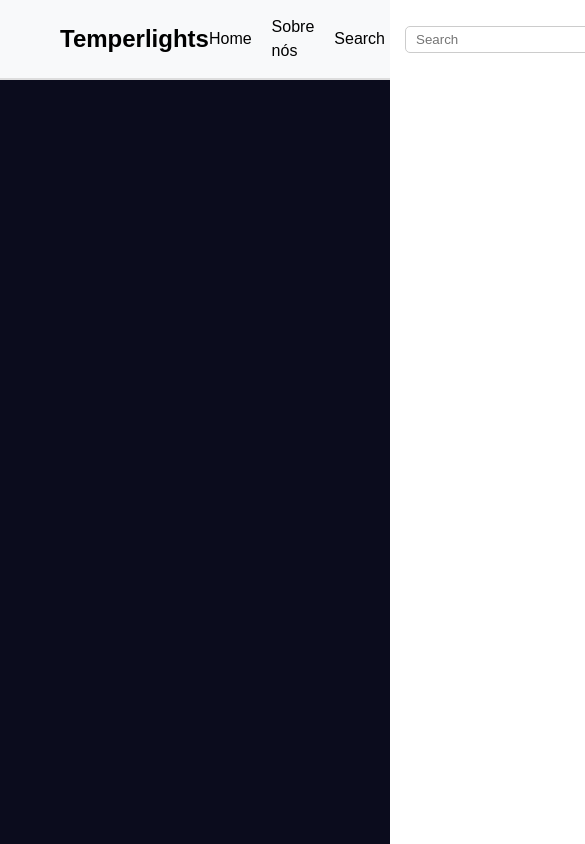
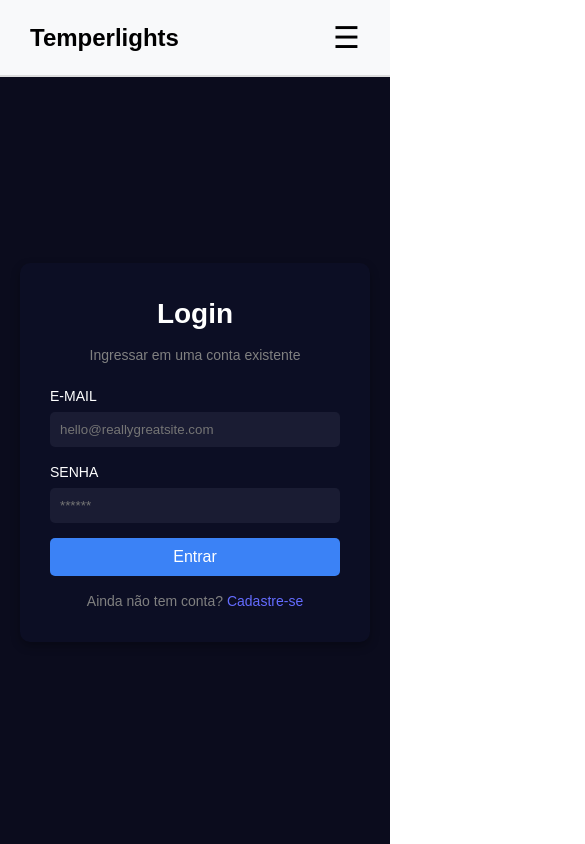
Before and after one commit to EricIkeda1/Temperlights, a React (Vite) app: page /login in a window 390 px wide. Shown: the top 844 px of the page, 585 px wide, since content can reach past the window. Built offline with nearby package versions, Linux system fonts and the light colour scheme.

Commit message:
Adaptação mobile no login

```diff
--- a/src/components/Login.jsx
+++ b/src/components/Login.jsx
@@ -1,7 +1,9 @@
 import "./../styles/login.css";
 import { Link, useNavigate } from "react-router-dom";
+import { useState } from "react";
 
 const Login = () => {
+  const [menuOpen, setMenuOpen] = useState(false);
   const navigate = useNavigate();
 
   const handleLogin = (event) => { /*Como ainda não tem banco de dados, coloque algum email e a senha ficticio*/
@@ -9,11 +11,20 @@ const Login = () => {
     navigate("/dashboard");
   };
 
+  const toggleMenu = () => {
+    setMenuOpen(!menuOpen);
+  };
+
   return (
     <div className="login-container">
       <nav className="login-navbar">
         <div className="login-logo">Temperlights</div>
-        <ul className="login-nav-links">
+
+        <div className="hamburger-icon" onClick={toggleMenu}>
+          ☰
+        </div>
+
+        <ul className={`login-nav-links ${menuOpen ? "active" : ""}`}>
           <li><Link to="/home">Home</Link></li>
           <li><Link to="#">Sobre nós</Link></li>
           <li><Link to="#">Search</Link></li>
--- a/src/styles/login.css
+++ b/src/styles/login.css
@@ -4,10 +4,9 @@
   align-items: center;
   width: 100vw;
   height: 100vh;
-    min-width: 1280px;
-    min-height: 720px;
   background: #0b0c1d;
   overflow: hidden;
+  padding: 0 20px;
 }
 
 .login-navbar {
@@ -15,7 +14,7 @@
   justify-content: space-between;
   align-items: center;
   width: 100%;
-  padding: 15px 60px;
+  padding: 15px 30px;
   background: #f8f9fa;
   border-bottom: 2px solid #ddd;
   position: absolute;
@@ -33,7 +32,7 @@
   list-style: none;
   display: flex;
   align-items: center;
-    gap: 20px;
+  gap: 10px;
 }
 
 .login-nav-links a {
@@ -53,12 +52,15 @@
   color: #3b82f6;
 }
 
-.login-container {
-    display: flex;
-    justify-content: center;
-    align-items: center;
-    height: 100vh;
-    background: #0b0c1d;
+.hamburger-icon {
+  display: none;
+  font-size: 30px;
+  cursor: pointer;
+  color: black;
+}
+
+.login-nav-links.active {
+  display: block;
 }
 
 .login-box {
@@ -70,6 +72,7 @@
   box-shadow: 0 4px 10px rgba(0, 0, 0, 0.3);
   text-align: center;
   color: white;
+  margin-top: 60px;
 }
 
 .login-title {
@@ -130,3 +133,33 @@
 .login-link:hover {
   text-decoration: underline;
 }
+
+@media (max-width: 768px) {
+  .login-nav-links {
+    display: none;
+    flex-direction: column;
+    gap: 15px;
+    width: 100%;
+    background: #f8f9fa;
+    padding: 15px;
+    position: absolute;
+    top: 60px;
+    left: 0;
+    z-index: 1000;
+  }
+
+  .hamburger-icon {
+    display: block;
+  }
+
+  .login-nav-links a {
+    font-size: 18px;
+    text-align: center;
+    width: 100%;
+    padding: 10px 0;
+  }
+
+  .login-nav-links.active {
+    display: flex;
+  }
+}
```
Also changed, not shown: src/styles/orders.css (line endings or trailing spaces). Lines whose indentation alone changed are shown as unchanged.
